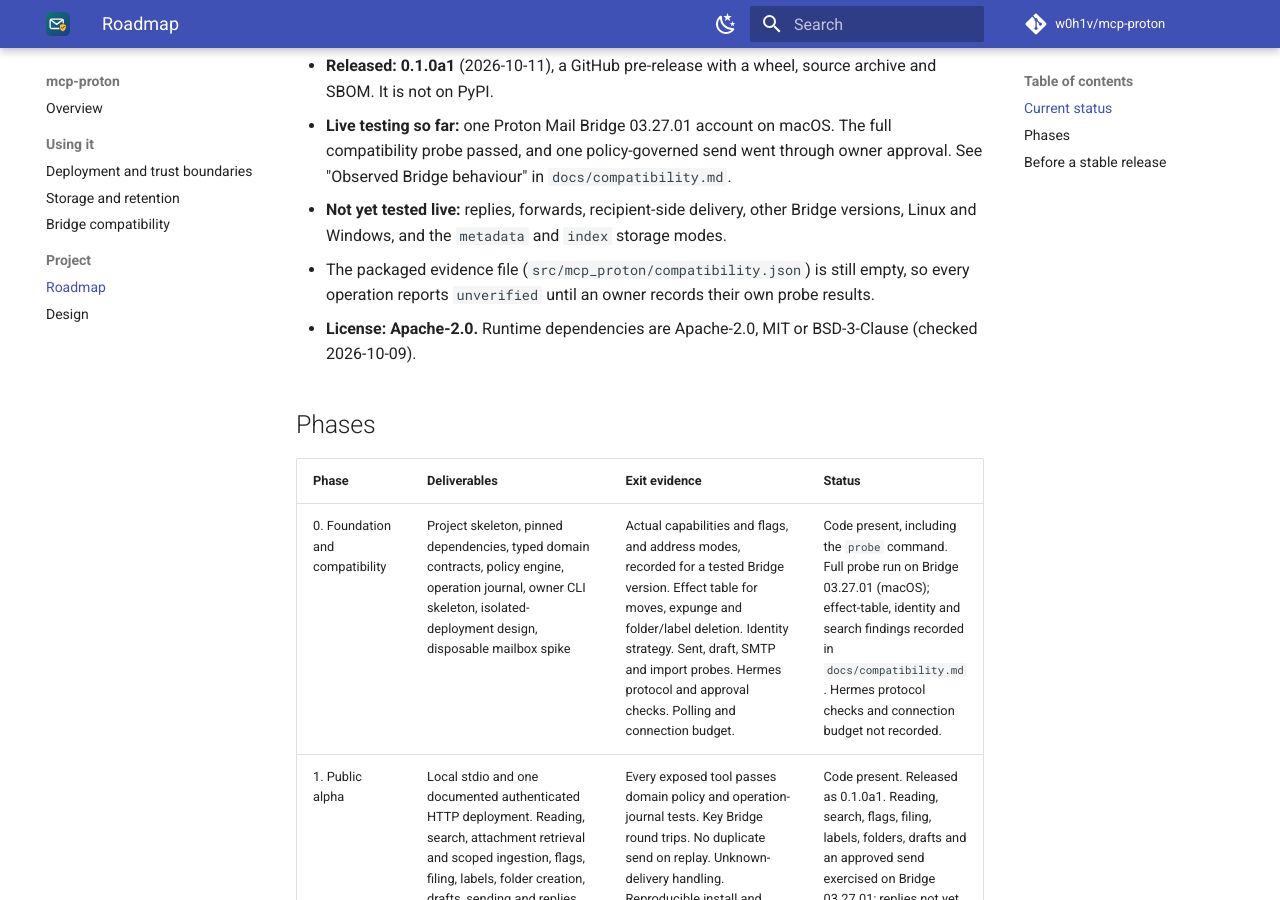
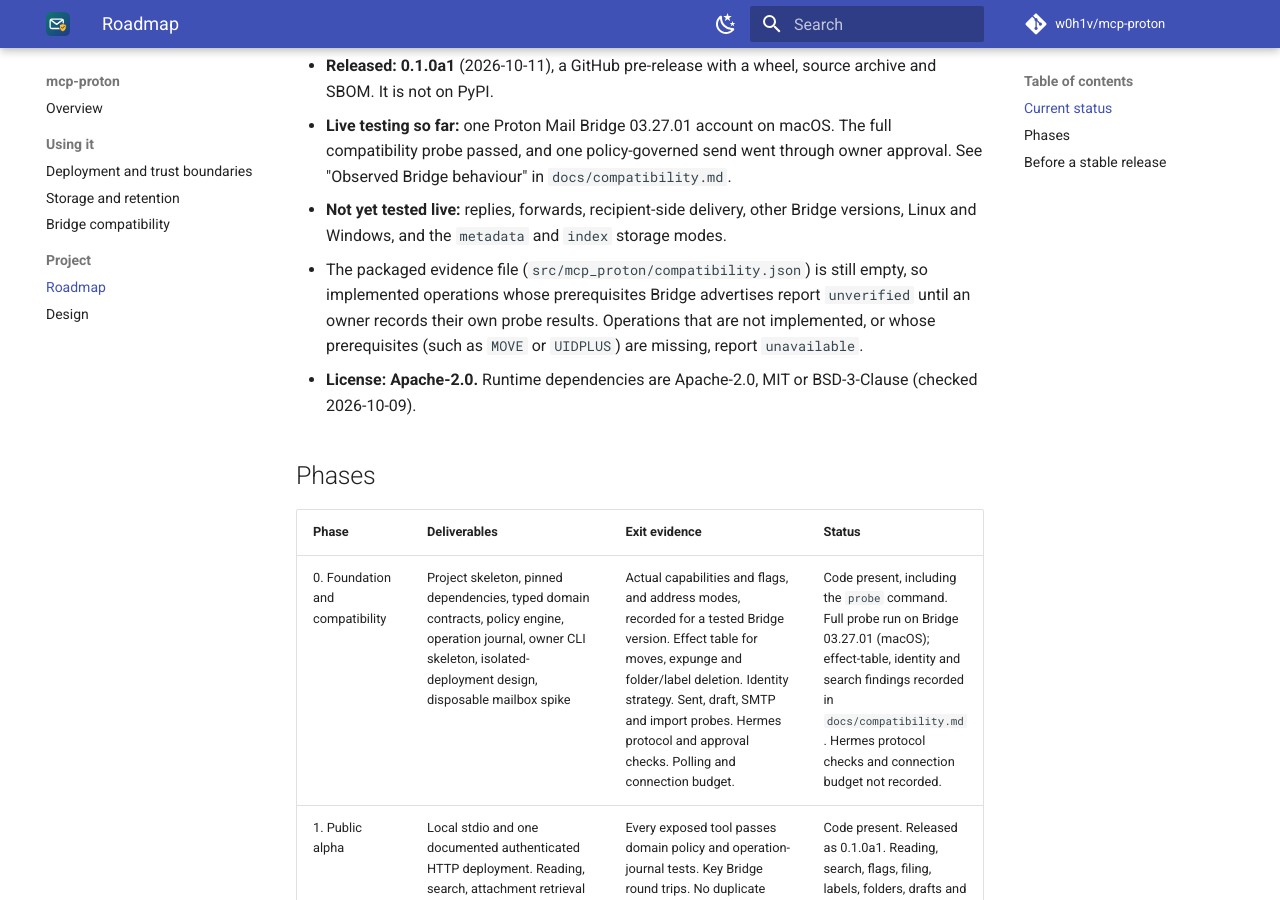
Before and after one commit to w0h1v/mcp-proton, an MkDocs documentation site: the page built from docs/roadmap.md, in a window 1280 px wide and 900 px high, scrolled down 302 px. Built offline with MkDocs 1.6.1 and Material for MkDocs 9.7.7, drawn with Linux system fonts in a browser that asks for light colours; comment, search, counter and statistics services are not loaded.

Commit message:
Roadmap: say which operations report unverified vs unavailable
Co-Authored-By: Claude Opus 5.5 <noreply@anthropic.com>
Claude-Session: https://claude.ai/code/session_014zG2rmte8YBxQM9qFHV7rf

```diff
--- a/docs/roadmap.md
+++ b/docs/roadmap.md
@@ -8,7 +8,7 @@ This roadmap follows the phased delivery in `docs/design.md`. Phases control rel
 - **Released: 0.1.0a1** (2026-10-11), a GitHub pre-release with a wheel, source archive and SBOM. It is not on PyPI.
 - **Live testing so far:** one Proton Mail Bridge 03.27.01 account on macOS. The full compatibility probe passed, and one policy-governed send went through owner approval. See "Observed Bridge behaviour" in `docs/compatibility.md`.
 - **Not yet tested live:** replies, forwards, recipient-side delivery, other Bridge versions, Linux and Windows, and the `metadata` and `index` storage modes.
-- The packaged evidence file (`src/mcp_proton/compatibility.json`) is still empty, so every operation reports `unverified` until an owner records their own probe results.
+- The packaged evidence file (`src/mcp_proton/compatibility.json`) is still empty, so implemented operations whose prerequisites Bridge advertises report `unverified` until an owner records their own probe results. Operations that are not implemented, or whose prerequisites (such as `MOVE` or `UIDPLUS`) are missing, report `unavailable`.
 - **License: Apache-2.0.** Runtime dependencies are Apache-2.0, MIT or BSD-3-Clause (checked 2026-10-09).
 
 ## Phases
```
